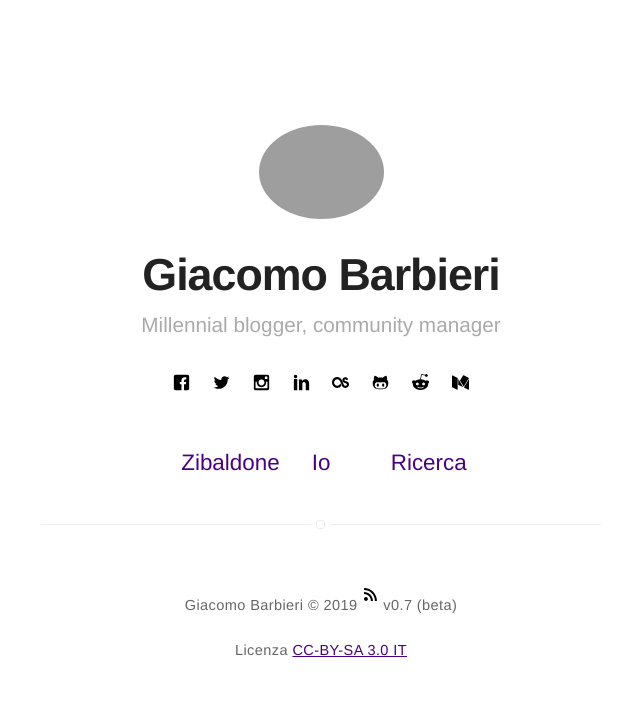
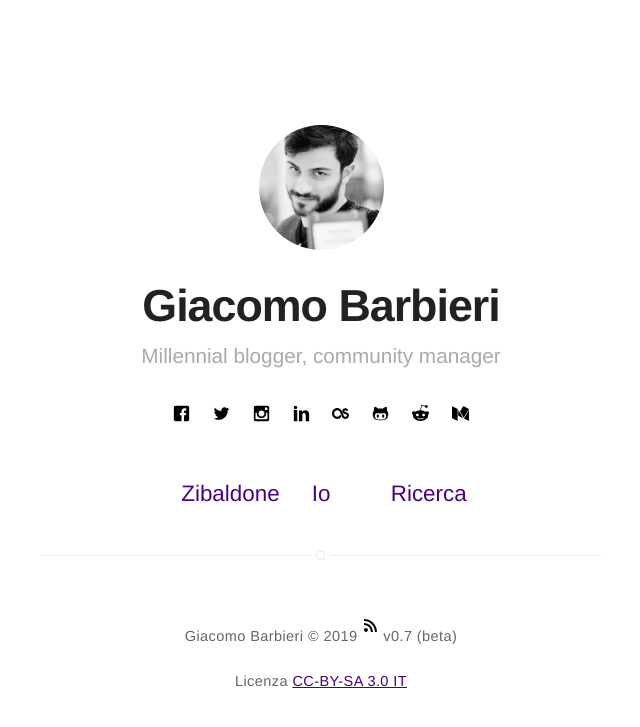
Before and after one commit to iJaack/Jaack, a Jekyll site: the page built from index.md, in a window 1280 px wide. Shown: the top 727 px of the page, without its empty margins (319-959 px from the left). Built offline with Jekyll 4.4.1, drawn with Linux system fonts in a browser that asks for light colours.

Commit message:
Foto del profilo in WebP

```diff
--- a/_config.yml
+++ b/_config.yml
@@ -8,7 +8,7 @@ description: Community, Tech e Crypto
 # if it's an external image, update below for true
 # better with square images
 external-image: false
-picture: assets/images/profilo.jpg
+picture: assets/images/profilo.webp
 
 # If you want to include your resume, set to true
 # and specify source (external or local).
@@ -57,7 +57,7 @@ authors:
         name: Giacomo Barbieri
         bio: Millennial blogger, community manager
         external-image: false
-        picture: assets/images/profilo.jpg
+        picture: assets/images/profilo.webp
         twitter: ijaack94
 
 # do you want a larger site? change the option below
```
Also changed, not shown: assets/images/profilo.webp (added).
